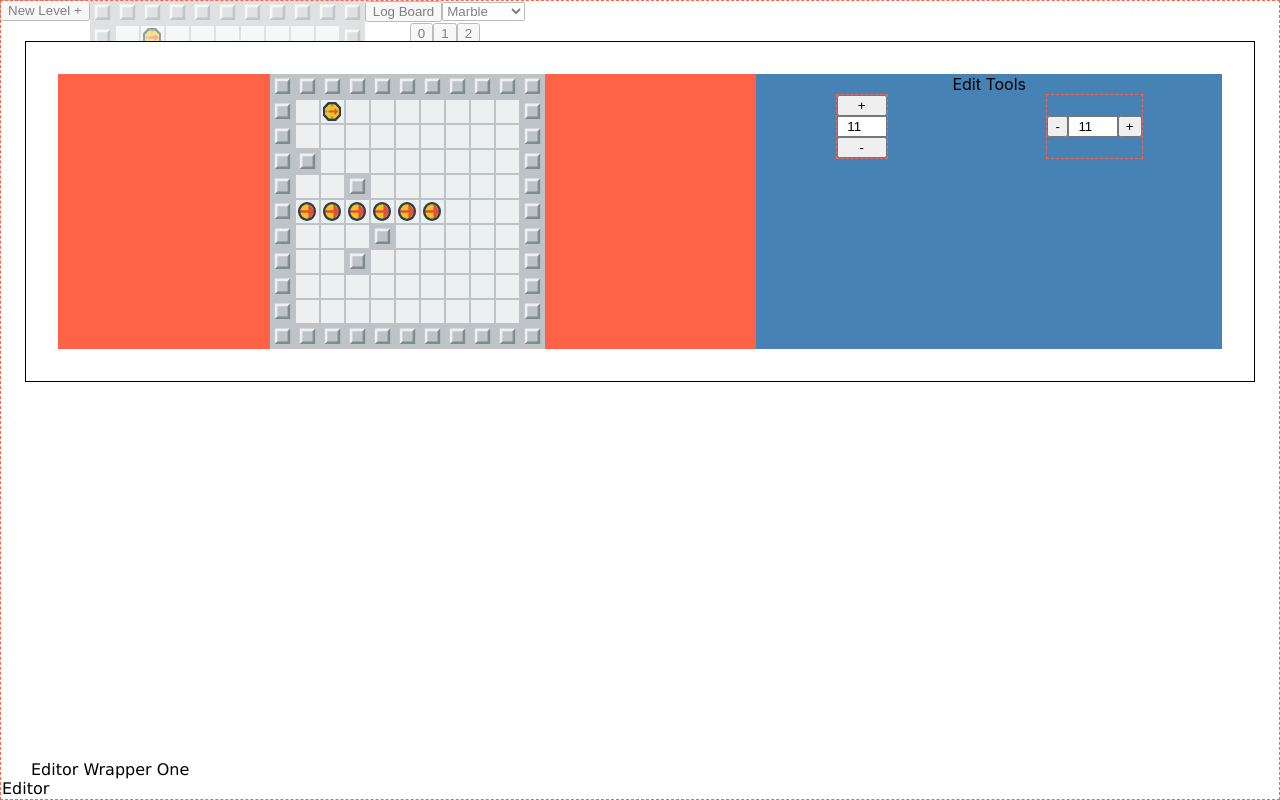
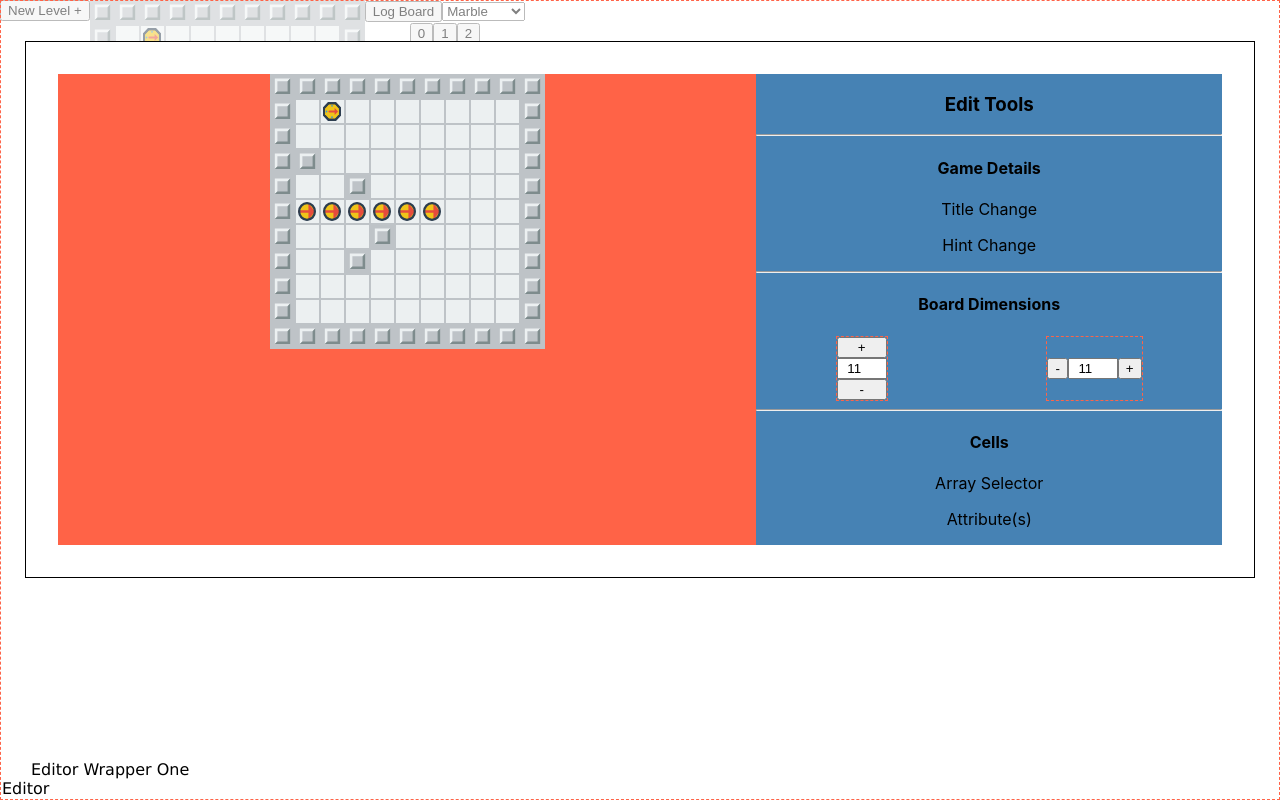
Before and after one commit to Oddert/oddgame-working, a React (Create React App) app in the folder client/: page / in a window 1280 px wide. Built offline with nearby package versions, Linux system fonts and the light colour scheme; the HTML template or start-up script is replaced by a standard one.

Commit message:
minor tweeks to the sidepannel layout of the editro

```diff
--- a/client/src/components/working/Editor/EditIndex.js
+++ b/client/src/components/working/Editor/EditIndex.js
@@ -15,11 +15,22 @@ const Editor = () => {
         <Board board={board} />
       </div>
       <div style={{ background: 'steelblue', flex: 2 }}>
-        Edit Tools
+        <h3>Edit Tools</h3>
+        <hr />
+        <h4>Game Details</h4>
+        <p>Title Change</p>
+        <p>Hint Change</p>
+        <hr />
+        <h4>Board Dimensions</h4>
         <div style={{ display: 'flex', justifyContent: 'space-around' }}>
           <RowCol orientation={'height'} />
           <RowCol orientation={'width'} />
         </div>
+        <hr />
+        <h4>Cells</h4>
+        <p>Array Selector</p>
+        <p>Attribute(s)</p>
+
       </div>
     </div>
   )
--- a/client/src/components/working/Editor/index.scss
+++ b/client/src/components/working/Editor/index.scss
@@ -4,6 +4,7 @@
 }
 
 .Editor--wrapper {
+  overflow-y: auto;
   .Editor {
     background: #fff;
     border: 1px solid black;
--- a/client/src/reducers/edit.js
+++ b/client/src/reducers/edit.js
@@ -23,7 +23,6 @@ const edit = (state = initialState.edit, action) => {
   }
 }
 
-// IDEA: name conflict, consider resolve
 function toggleOpen (state, payload) {
   const { open } = state
   const { value, override } = payload
```
